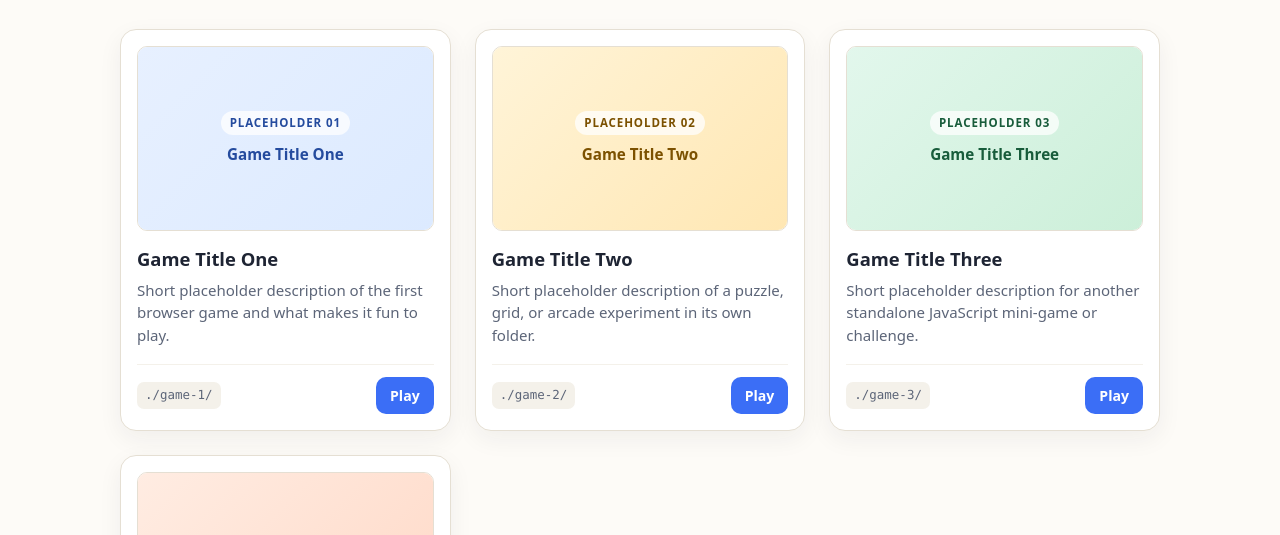
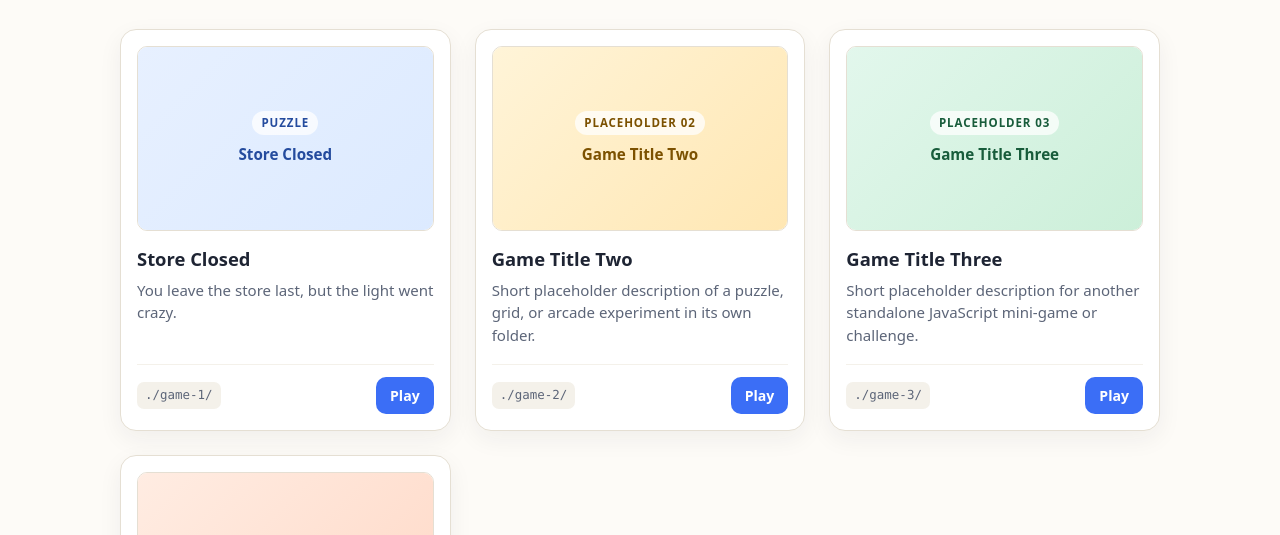
Before and after one commit to TunderBela/gamebox, a plain HTML site: page index.html in a window 1280 px wide. Shown: the part 246-781 px from the top of the page. Drawn offline with Linux system fonts and the light colour scheme.

Commit message:
Update game title and description in index.html

```diff
--- a/index.html
+++ b/index.html
@@ -333,12 +333,12 @@
   <script>
     const GAMES = [
       {
-        title: "Game Title One",
-        description: "Short placeholder description of the first browser game and what makes it fun to play.",
+        title: "Store Closed",
+        description: "You leave the store last, but the light went crazy.",
         folder: "./game-1/",
         cover: "",
         theme: "theme-sky",
-        tag: "Placeholder 01"
+        tag: "puzzle"
       },
       {
         title: "Game Title Two",
```
